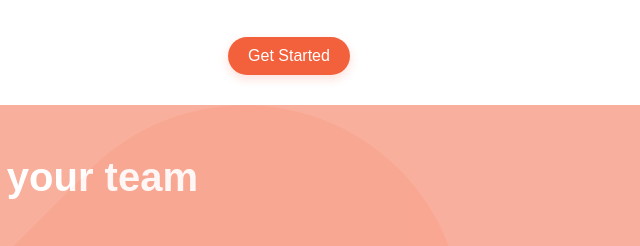
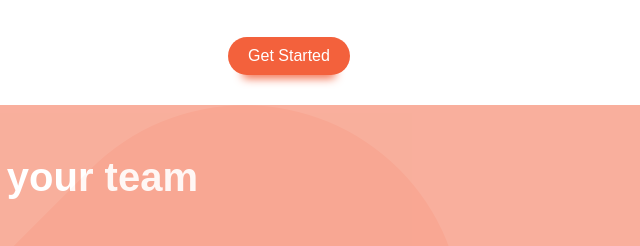
Before and after one commit to Dammyton/manage, a plain HTML site: page index.html in a window 1280 px wide. Shown: the part 1920-2166 px from the top of the page, 351-991 px from the left. Drawn offline with Linux system fonts and the light colour scheme; files whose address does not match are found by name.

Commit message:
first section

```diff
--- a/index.html
+++ b/index.html
@@ -4,7 +4,7 @@
 <head>
     <meta charset="UTF-8">
     <meta name="viewport" content="width=device-width, initial-scale=1.0">
-  <link rel="icon" type="image/png="30x30" href="/images/logo.svg">
+  <link rel="icon" type="image/png="30x30" href="./assets/favicon-32x32.png">
 
   <title>Manage landing page</title>
     <link rel="stylesheet" href="style.css">
--- a/style.css
+++ b/style.css
@@ -161,7 +161,7 @@ div.wrapper2{
     text-decoration: none;
     border-radius:  20px;
     padding: 10px 20px;
-    box-shadow: 0px 4px 10px 1px #fee4df;
+    box-shadow:  0px 17px 10px -14px var(--bright-red);
 }
 .testimonial-section div.btn a:hover{
     color: #f3613c;
```
